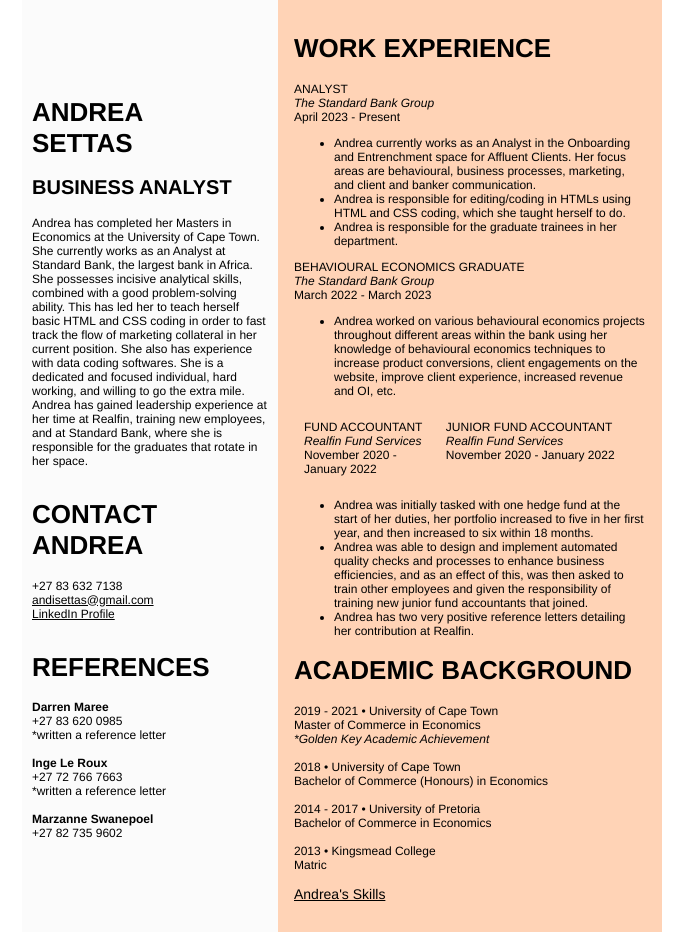
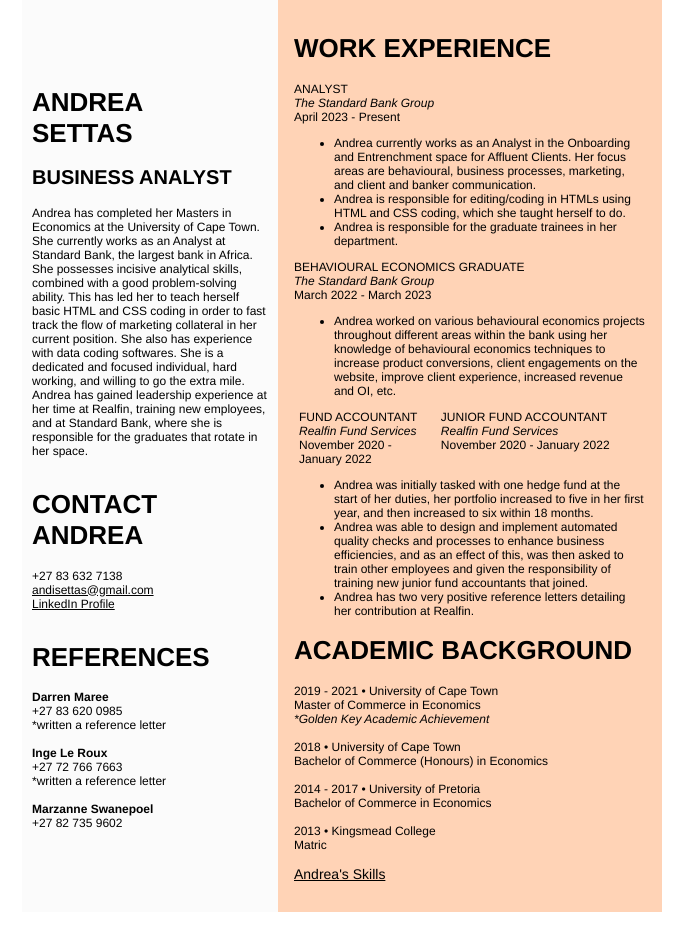
Before and after one commit to AS-in-Studio/Andrea-Settas-CV, a plain HTML site: page index.html in a window 1280 px wide. Shown: the whole page, without its empty margins (298-991 px from the left). Drawn offline with Linux system fonts and the light colour scheme.

Commit message:
Update index.html

```diff
--- a/index.html
+++ b/index.html
@@ -18,7 +18,7 @@
 			font-size:12px;
 		}
 		.strip{
-			border: 10px 0px solid #ffd3b6;
+			border: 20px 0px solid #ffd3b6;
 			padding: 0px 10px;
 			background-color:#fbfbfb;
 	}
@@ -42,7 +42,7 @@
 		}
 
 		.child2{
-			padding:10px;
+			padding:0px 5px;
 		}
 		#id{
 			padding:10px;
```
